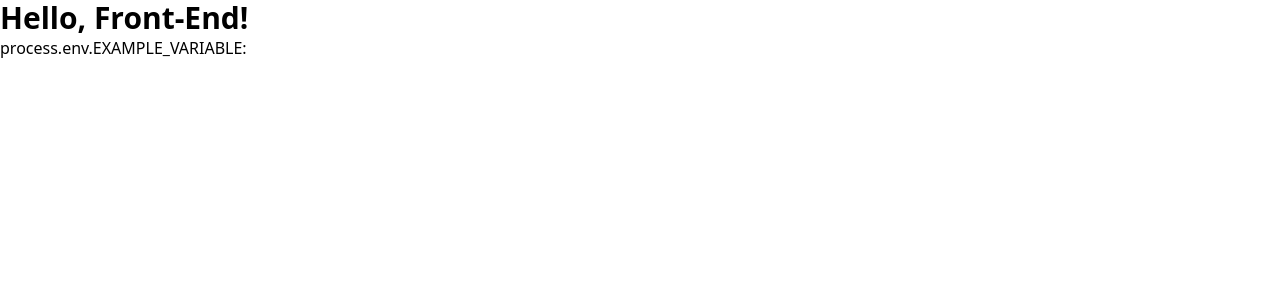
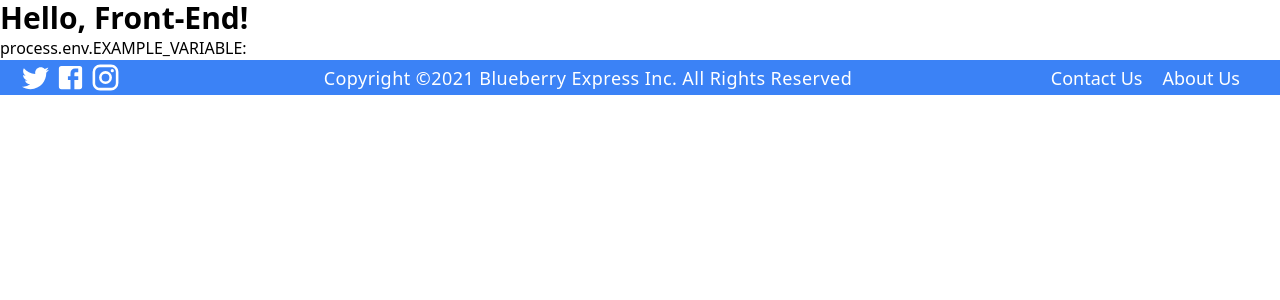
Before and after one commit to hratx-blue-ocean/Blueberry-Express, a React app in the folder react/: page / in a window 1280 px wide. Shown: the top 300 px of the page. Built offline with nearby package versions, Linux system fonts and the light colour scheme.

Commit message:
Footer Component Created

```diff
--- a/react/src/components/App.jsx
+++ b/react/src/components/App.jsx
@@ -1,9 +1,12 @@
 import React from 'react';
+
+import Footer from './Shared/Footer.jsx';
 
 const App = () => (
   <div>
     <h1 className="text-3xl font-extrabold">Hello, Front-End!</h1>
     process.env.EXAMPLE_VARIABLE: {process.env.EXAMPLE_VARIABLE}
+    <Footer />
   </div>
 );
 
--- a/react/src/components/Shared/Footer.jsx
+++ b/react/src/components/Shared/Footer.jsx
@@ -0,0 +1,26 @@
+import React from 'react';
+import TwitterIcon from '@material-ui/icons/Twitter';
+import FacebookIcon from '@material-ui/icons/Facebook';
+import InstagramIcon from '@material-ui/icons/Instagram';
+
+const Footer = () => {
+  return (
+    <div className="flex justify-between items-center bg-blue-500 text-white">
+      <div className="ml-5">
+      <TwitterIcon className="pr-1" fontSize="large"/>
+      <FacebookIcon className="pr-1" fontSize="large"/>
+      <InstagramIcon className="pr-1" fontSize="large"/>
+      </div>
+      <div>
+        <p className="tracking-wide text-lg">Copyright &#169;2021 Blueberry Express Inc. All Rights Reserved</p>
+      </div>
+      <div>
+        <a className="pr-5 text-lg" href="#">Contact Us</a>
+        <a className="mr-10 text-lg" href="#">About Us</a>
+      </div>
+    </div>
+  )
+}
+
+
+export default Footer;
```
